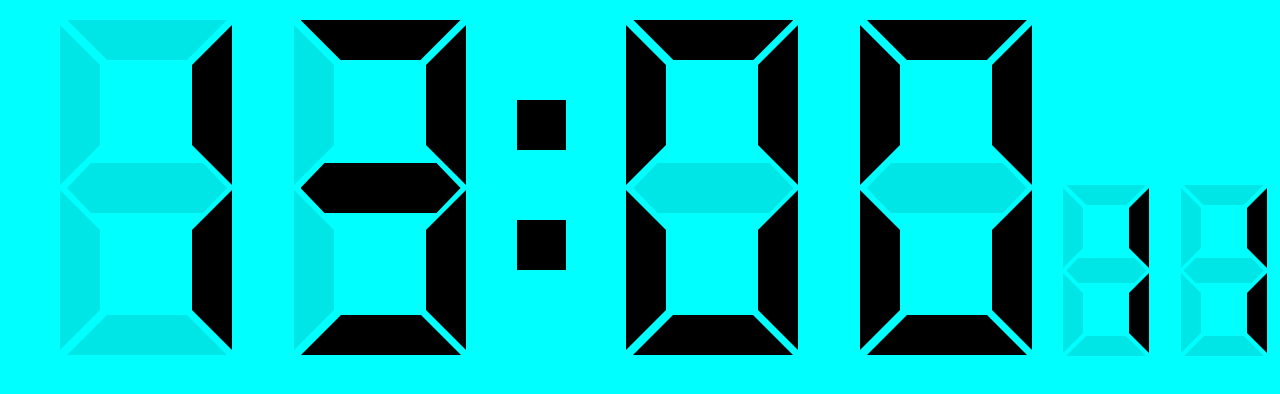
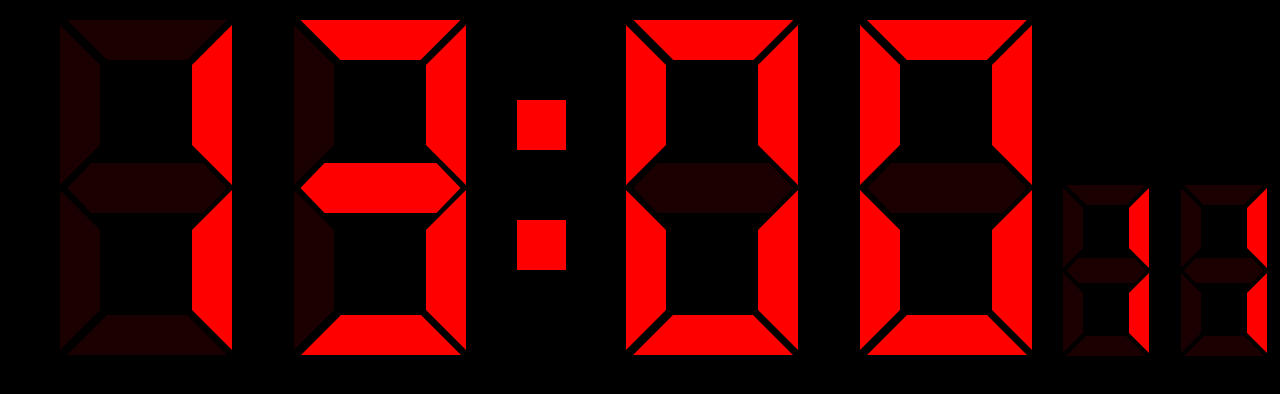
Before and after one commit to DOTG29/horloge, a website built with Vite: page index.html in a window 1280 px wide. Built offline with nearby package versions, Linux system fonts and the light colour scheme.

Commit message:
change bgc

```diff
--- a/style.css
+++ b/style.css
@@ -10,48 +10,48 @@ p {
 
 body {
     display: flex;
-    background-color: aqua;
+    background-color: black;
 }
 
 #un {
     width: 235px;
     height: 700px;
-    background-color: aqua;
+    background-color: black;
     position: relative;
 }
 
 #deux {
     width: 235px;
     height: 700px;
-    background-color: aqua;
+    background-color: black;
     position: relative;
 }
 
 #point {
     width: 100px;
     height: 700px;
-    background-color: aqua;
+    background-color: black;
     position: relative;
 }
 
 #troi {
     width: 235px;
     height: 700px;
-    background-color: aqua;
+    background-color: black;
     position: relative;
 }
 
 #quatre {
     width: 235px;
     height: 700px;
-    background-color: aqua;
+    background-color: black;
     position: relative;
 }
 
 #cinq {
     width: 118px;
     height: 700px;
-    background-color: aqua;
+    background-color: black;
     position: relative;
 }
 
@@ -59,14 +59,14 @@ body {
     width: 130px;
     height: 700px;
     padding-right: 30px;
-    background-color: aqua;
+    background-color: black;
     position: relative;
 }
 
 .top {
     width: 160px;
     height: 40px;
-    background-color: black;
+    background-color: red;
     clip-path: polygon(0 0, 100% 0, 75% 100%, 25% 100%);
     position: absolute;
     top:20px;
@@ -76,7 +76,7 @@ body {
 .right-top {
     width: 160px;
     height: 40px;
-    background-color: black;
+    background-color: red;
     clip-path: polygon(0 0, 100% 0, 75% 100%, 25% 100%);
     transform: rotateZ(90deg);
     position: absolute;
@@ -87,7 +87,7 @@ body {
 .left-top {
     width: 160px;
     height: 40px;
-    background-color: black;
+    background-color: red;
     clip-path: polygon(0 0, 100% 0, 75% 100%, 25% 100%);
     transform: rotateZ(-90deg);
     position: absolute;
@@ -97,7 +97,7 @@ body {
 .mid {
     width: 160px;
     height: 50px;
-    background-color: black;
+    background-color: red;
     clip-path: polygon(15% 0%, 85% 0%, 100% 50%, 85% 100%, 15% 100%, 0% 50%);
     position: absolute;
     top: 163px;
@@ -107,7 +107,7 @@ body {
 .left-bottom {
     width: 160px;
     height: 40px;
-    background-color: black;
+    background-color: red;
     clip-path: polygon(0 0, 100% 0, 75% 100%, 25% 100%);
     transform: rotateZ(-90deg);
     position: absolute;
@@ -117,7 +117,7 @@ body {
 .right-bottom {
     width: 160px;
     height: 40px;
-    background-color: black;
+    background-color: red;
     clip-path: polygon(0 0, 100% 0, 75% 100%, 25% 100%);
     transform: rotateZ(90deg);
     position: absolute;
@@ -128,7 +128,7 @@ body {
 .bottom {
     width: 160px;
     height: 40px;
-    background-color: black;
+    background-color: red;
     clip-path: polygon(0 0, 100% 0, 75% 100%, 25% 100%);
     transform: rotateZ(180deg);
     position: absolute;
@@ -158,7 +158,7 @@ body {
 .points {
     width: 50px;
     height: 50px;
-    background-color: black;
+    background-color: red;
     position: absolute;
     animation: infinite alternate 0.5s clinio;
 }
@@ -167,7 +167,7 @@ body {
 .top_petit {
     width: 80px;
     height: 20px;
-    background-color: black;
+    background-color: red;
     clip-path: polygon(0 0, 100% 0, 75% 100%, 25% 100%);
     position: absolute;
     top: 185px;
@@ -177,7 +177,7 @@ body {
 .right-top_petit {
     width: 80px;
     height: 20px;
-    background-color: black;
+    background-color: red;
     clip-path: polygon(0 0, 100% 0, 75% 100%, 25% 100%);
     transform: rotateZ(90deg);
     position: absolute;
@@ -188,7 +188,7 @@ body {
 .left-top_petit {
     width: 80px;
     height: 20px;
-    background-color: black;
+    background-color: red;
     clip-path: polygon(0 0, 100% 0, 75% 100%, 25% 100%);
     transform: rotateZ(-90deg);
     position: absolute;
@@ -198,7 +198,7 @@ body {
 .mid_petit {
     width: 80px;
     height: 25px;
-    background-color: black;
+    background-color: red;
     clip-path: polygon(15% 0%, 85% 0%, 100% 50%, 85% 100%, 15% 100%, 0% 50%);
     position: absolute;
     top: 258px;
@@ -208,7 +208,7 @@ body {
 .left-bottom_petit {
     width: 80px;
     height: 20px;
-    background-color: black;
+    background-color: red;
     clip-path: polygon(0 0, 100% 0, 75% 100%, 25% 100%);
     transform: rotateZ(-90deg);
     position: absolute;
@@ -218,7 +218,7 @@ body {
 .right-bottom_petit {
     width: 80px;
     height: 20px;
-    background-color: black;
+    background-color: red;
     clip-path: polygon(0 0, 100% 0, 75% 100%, 25% 100%);
     transform: rotateZ(90deg);
     position: absolute;
@@ -229,7 +229,7 @@ body {
 .bottom_petit {
     width: 80px;
     height: 20px;
-    background-color: black;
+    background-color: red;
     clip-path: polygon(0 0, 100% 0, 75% 100%, 25% 100%);
     transform: rotateZ(180deg);
     position: absolute;
```
